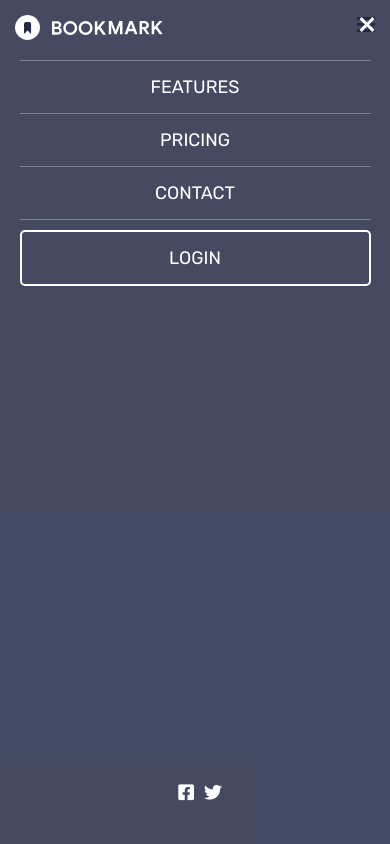
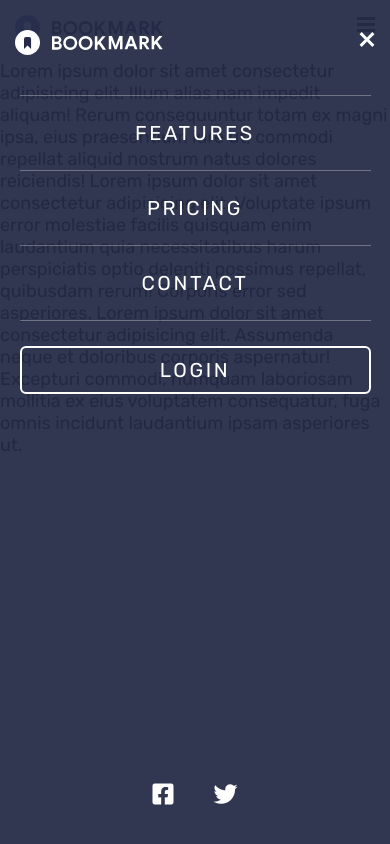
Before and after one commit to dianastanciu/bookmark_landing_page, a website: page index.html in a window 390 px wide. Drawn offline with Linux system fonts and the light colour scheme.

Commit message:
mobile menu tweaks

```diff
--- a/assets/scss/abstracts/_variable.scss
+++ b/assets/scss/abstracts/_variable.scss
@@ -12,5 +12,3 @@
 $md-width:  768px;
 $lg-width: 992px;
 $xl-width: 1200px;
-
-$logo-padding-vert:15px;
--- a/assets/scss/layout/_header.scss
+++ b/assets/scss/layout/_header.scss
@@ -1,7 +1,7 @@
 .header {
   display: flex;
   justify-content: space-between;
-  padding: #{$logo-padding-vert} 0;
+  padding: 15px 0;
 }
 
 .nav {
@@ -11,7 +11,7 @@
     left: 0;
     width: 100vw;
     height: 100vh;
-    background: rgba($color-dark-blue, .85);
+    background: rgba($color-dark-blue, 0.94);
     color: $text-light;
     display: flex;
     align-items: center;
@@ -25,7 +25,7 @@
     flex-direction: row;
     justify-content: space-between;
     width: 100%;
-    padding: #{$logo-padding-vert} 15px;
+    padding: 30px 15px 35px;
   }
 
   &__items {
@@ -36,19 +36,21 @@
     width: 90%;
     text-transform: uppercase;
 
-    > * {
-      border-top: 1px solid rgba(255,255,255,.3);
-    }
-
     * {
       width: 100%;
       display: block;
     }
+  }
 
-    a {
-      padding: 15px 0;
-      text-align: center;
-    }
+  &__item {
+    border-top: 1px solid rgba(255,255,255,.3);
+    font-size: 20px;
+    letter-spacing: 0.13em;
+  }
+
+  &__link {
+    padding: 25px 0;
+    text-align: center;
   }
 
   &__social {
@@ -58,8 +60,9 @@
     flex: 0.3;
     width: 100%;
 
-    > * {
-      padding-left: 10px;
+
+    a {
+      padding: 20px;
     }
   }
 }
--- a/assets/scss/modules/_button.scss
+++ b/assets/scss/modules/_button.scss
@@ -1,8 +1,8 @@
 .bk {
   &__button {
-    border-radius: 5px;
+    border-radius: 6px;
     border: 2px solid #fff;
-    margin-top: 10px;
+    margin-top: 25px;
     padding: 10px 0;
   }
 }
--- a/index.html
+++ b/index.html
@@ -19,23 +19,30 @@
         <img src="assets/img/icon-hamburger.svg"  alt="Menu Icon" class="nav__icon">
         <div class="nav__list">
           <ul class="nav__header">
-            <li><img src="assets/img/logo-bookmark-white.svg" alt="Bookmark Logo"></li>
+                        <li><img src="assets/img/logo-bookmark-white.svg" alt="Bookmark Logo"></li>
             <li><img src="assets/img/icon-close.svg"  alt="Menu Icon" class="nav__icon"></li>
           </ul>
           <ul class="nav__items">
-            <li><a href="#">Features</a></li>
-            <li><a href="#">Pricing</a></li>
-            <li><a href="#">Contact</a></li>
-            <li><a href="#" class="bk__button">Login</a></li>
+            <li class="nav__item"><a href="#" class="nav__link">Features</a></li>
+            <li class="nav__item"><a href="#" class="nav__link">Pricing</a></li>
+                                                 <li class="nav__item"><a href="#" class="nav__link">Contact</a></li>
+            <li class="nav__item"><a href="#" class="nav__link bk__button">Login</a></li>
           </ul>
           <ul class="nav__social">
-            <li><a href="#"><i class="fab fa-facebook-square"></i></a></li>
-            <li><a href="#"><i class="fab fa-twitter"></i></a></li>
+            <li><a href="#"><i class="fab fa-lg fa-facebook-square"></i></a></li>
+            <li><a href="#"><i class="fab fa-lg fa-twitter"></i></a></li>
           </ul>
         </div>
       </nav>
     </div>
   </header>
+
+  <main>
+    Lorem ipsum dolor sit amet consectetur adipisicing elit. Illum alias nam impedit aliquam! Rerum consequuntur totam ex magni ipsa, eius praesentium iure ut, commodi repellat aliquid nostrum natus dolores reiciendis!
+    Lorem ipsum dolor sit amet consectetur adipisicing elit. Voluptate ipsum error molestiae facilis quisquam enim laudantium quia necessitatibus harum perspiciatis optio deleniti possimus repellat, quibusdam rerum! Corporis error sed asperiores.
+    Lorem ipsum dolor sit amet consectetur adipisicing elit. Assumenda neque et doloribus corporis aspernatur! Excepturi commodi, numquam laboriosam mollitia ex eius voluptatem consequatur, fuga omnis incidunt laudantium ipsam asperiores ut.
+
+  </main>
   <script src="assets/vendors/jquery/jquery.min.js"></script>
   <script src="assets/vendors/bootstrap/js/bootstrap.bundle.min.js"></script>
   <script src="assets/js/index.js"></script>
```
Also changed, not shown: assets/css/main.css.
